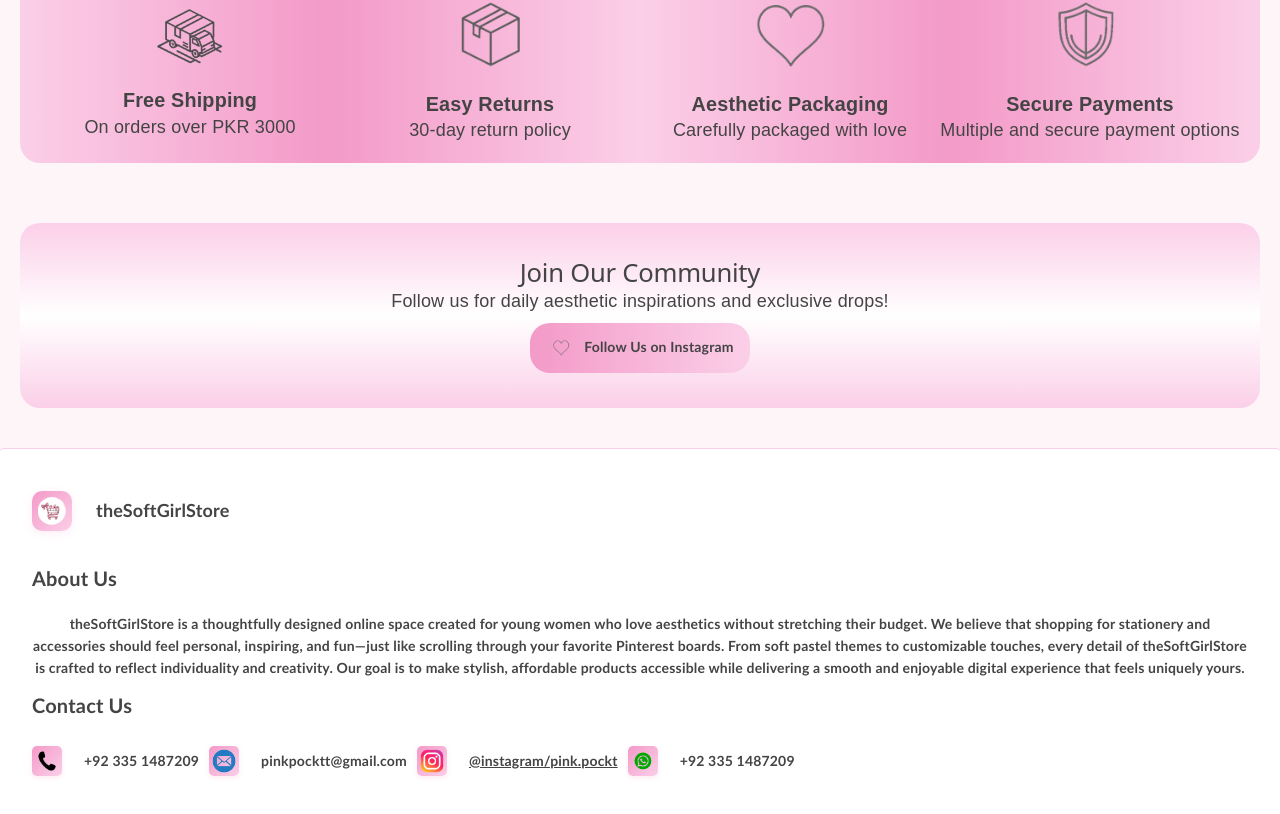
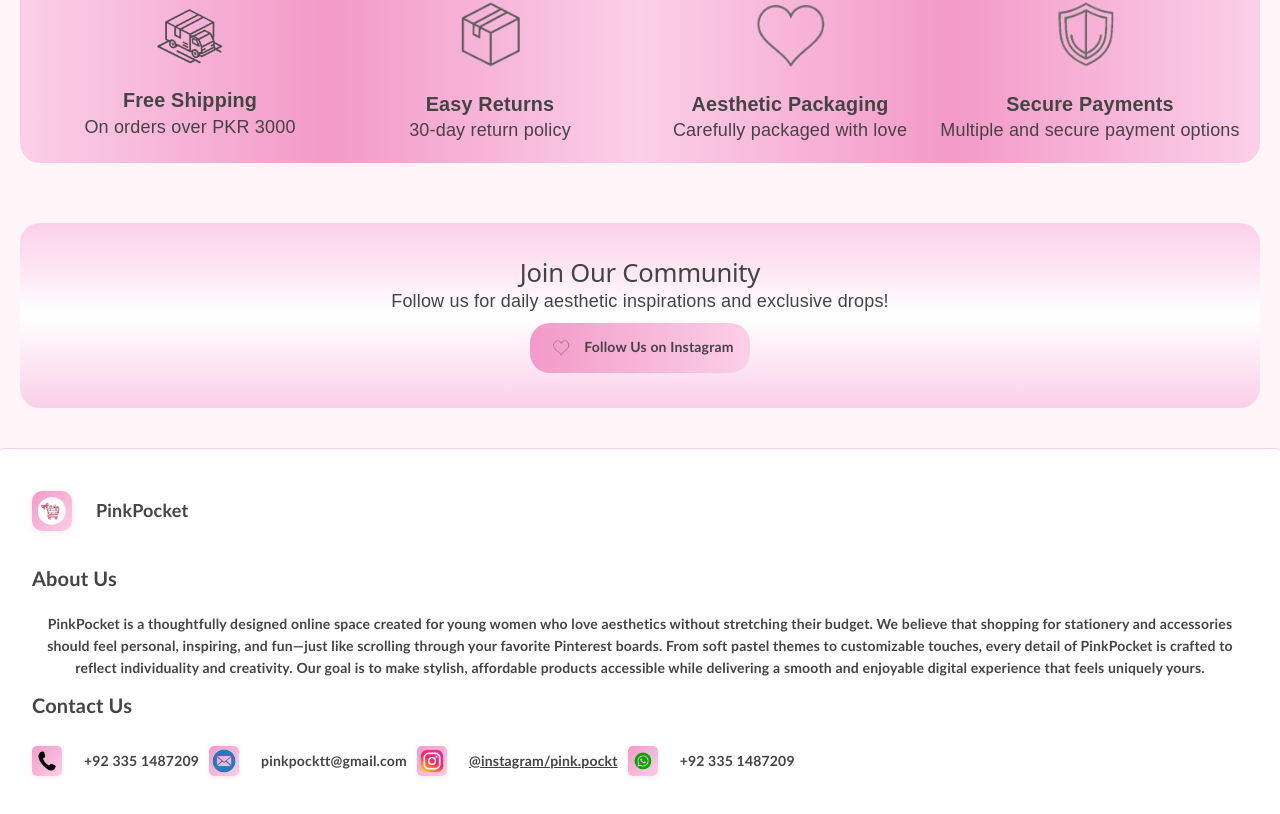
Before and after one commit to ushnahkhan/pinkpocket, a React (Vite) app in the folder PinkPocket-frontend/: page / in a window 1280 px wide. Shown: the part 1406-2220 px from the top of the page. Built offline with nearby package versions, Linux system fonts and the light colour scheme; no server answers.

Commit message:
fixed name errors

```diff
--- a/PinkPocket-frontend/src/components/Footer.jsx
+++ b/PinkPocket-frontend/src/components/Footer.jsx
@@ -10,15 +10,15 @@
 
             <div className="footer-top">
                 <img src={pinkpicon} className="footer-logo" alt="PinkPocket"></img>
-                <p className="footer-title">theSoftGirlStore</p>
+                <p className="footer-title">PinkPocket</p>
             </div>
             <div className="footer-info">
                 <div className="footer-info-title">About Us</div>
-                <div className="footer-info-rows-text">theSoftGirlStore is a thoughtfully designed online space created
+                <div className="footer-info-rows-text">PinkPocket is a thoughtfully designed online space created
                     for young women who love aesthetics without stretching their budget.
                     We believe that shopping for stationery and accessories should feel personal,
                     inspiring, and fun—just like scrolling through your favorite Pinterest boards.
-                    From soft pastel themes to customizable touches, every detail of theSoftGirlStore is crafted
+                    From soft pastel themes to customizable touches, every detail of PinkPocket is crafted
                     to reflect individuality and creativity. Our goal is to make stylish, affordable products
                     accessible while delivering a smooth and enjoyable digital experience that feels uniquely yours.
                 </div>
```
